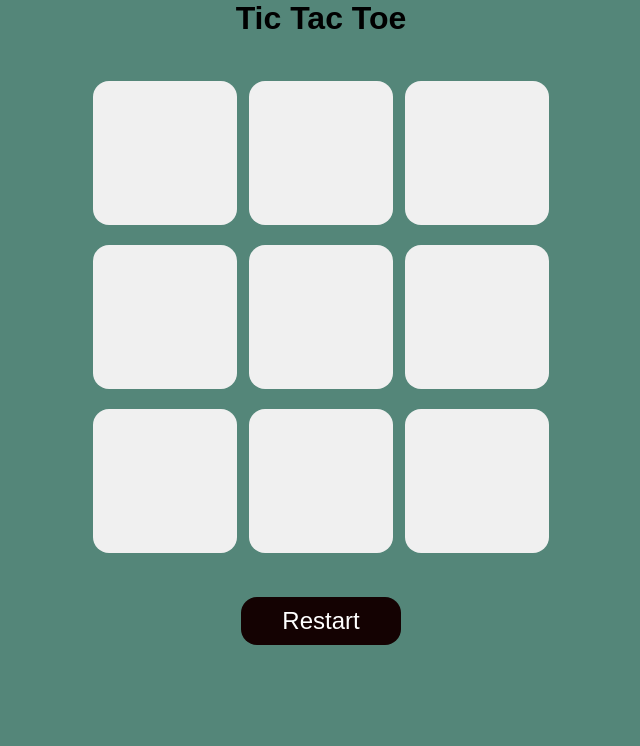
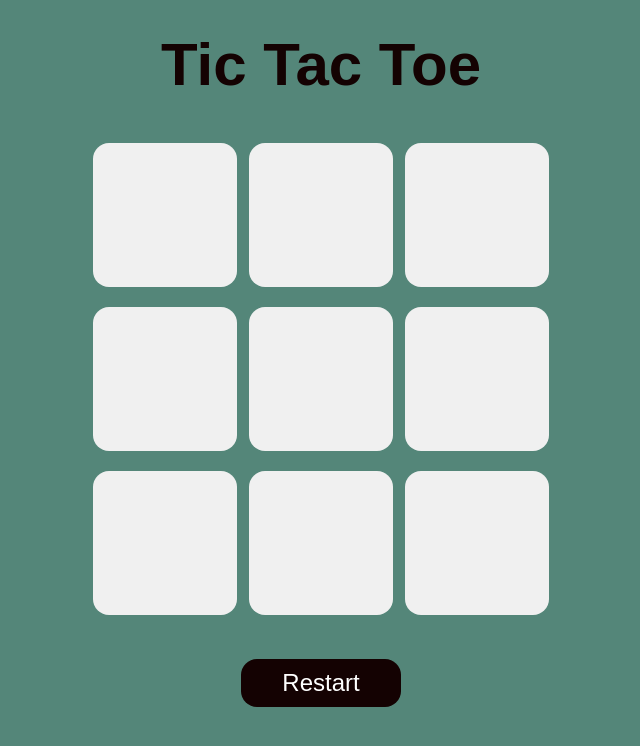
Before and after one commit to Vijaypal64328/tic-tac-toe, a plain HTML site: page index.html in a window 1280 px wide. Shown: the whole page, without its empty margins (319-959 px from the left). Drawn offline with Linux system fonts and the light colour scheme.

Commit message:
font size is increses

```diff
--- a/style.css
+++ b/style.css
@@ -8,6 +8,12 @@ body{
     font-family: Arial, sans-serif;
     text-align: center ;
 
+}
+h1{
+    color: #140202;
+    font-size: 5vmin;
+    margin-top: 30px;
+    font-size: 60px;
 }
 .container{
     width: 100%;
```
